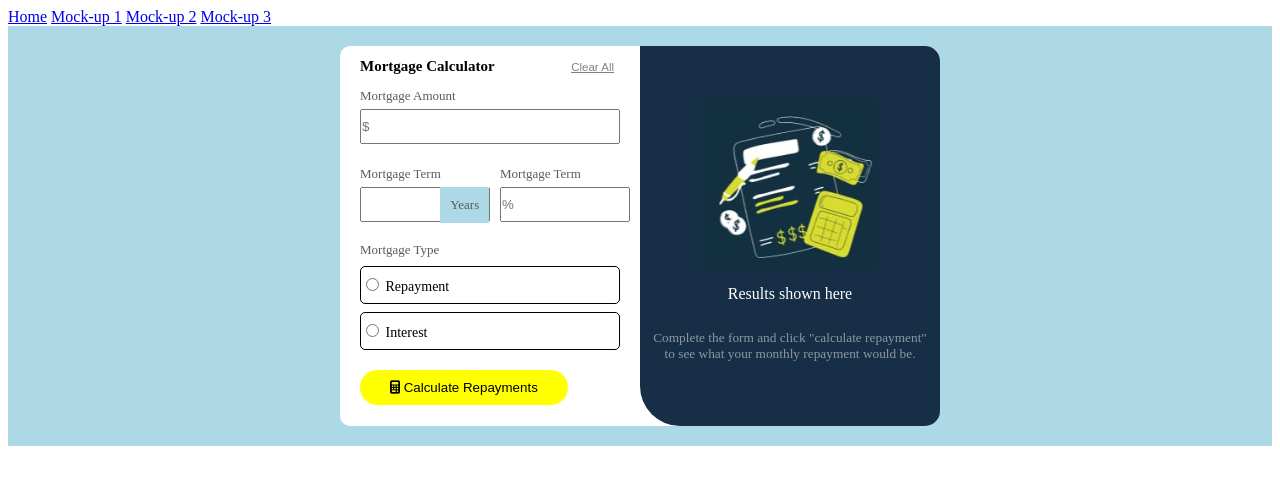
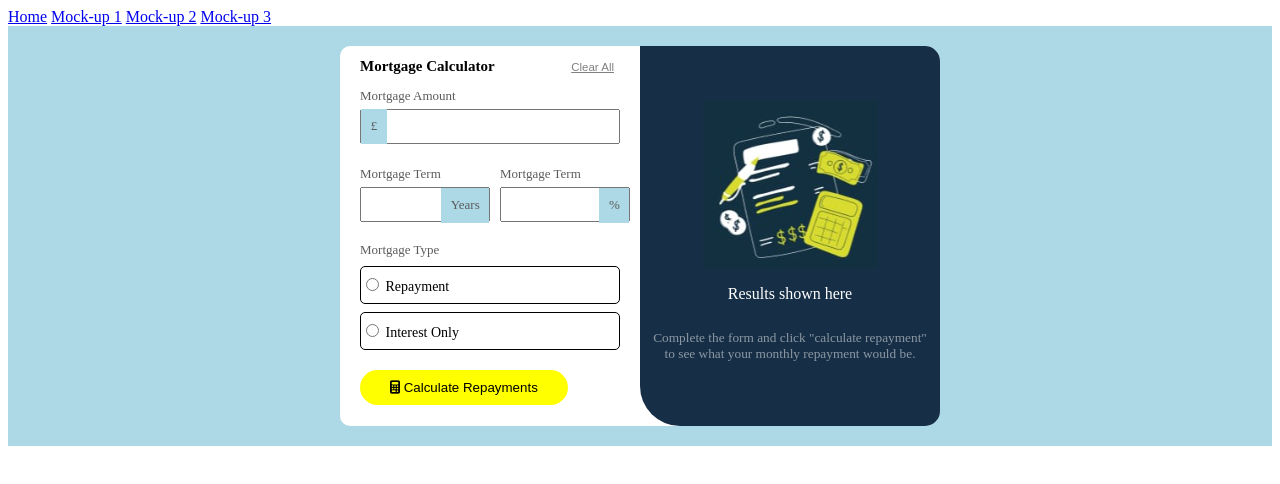
Before and after one commit to akin-holo/FlexiSAF_Hank-on-task-1, a plain HTML site: page mock-ups/2-calculator.html in a window 1280 px wide. Drawn offline with Linux system fonts and the light colour scheme; a web font is replaced by a local one.

Commit message:
Update calculate
Added the artificial placeholder to the input

```diff
--- a/mock-ups/2-calculator.html
+++ b/mock-ups/2-calculator.html
@@ -56,13 +56,22 @@
       }
 
       .mort-amount {
+          position: relative;
           display: flex;
           flex-direction: column;
           margin: 0 20px;
           gap: 5px;
       }
       .amount {
-          padding: 8px 0;
+          padding: 8px 40px;
+      }
+      .placeholder-amount {
+          position: absolute;
+          display: block;
+          top: 37.5%;
+          left: 0.5%;
+          padding: 9.5px;
+          background-color: #add8e6;
       }
 
       .y-and-i-wrapper {
@@ -77,12 +86,20 @@
           padding: 8px 0;
           margin-top: 5px;
       }
-      .y-and-i-wrapper .pseudo-years {
+      .y-and-i-wrapper .placeholder-years {
           position: absolute;
-          top: 40%;
+          top: 40.9%;
           right: 7.7%;
-          padding: 10px;
+          padding: 9.5px;
           background-color: #add8e6;
+      }
+      .y-and-i-wrapper .placeholder-percent {
+          position: absolute;
+          top: 40.9%;
+          right: 7.7%;
+          padding: 9.5px;
+          background-color: #add8e6;
+
       }
 
 
@@ -161,9 +178,11 @@
             <button type="reset" class="clear-all" id="clearAll">Clear All</button>
           </div>
 
+                <!-- Mortage Amount -->
           <label for="amount" class="mort-amount">
             <span>Mortgage Amount</span>
-            <input class="amount" id="amount" inputmode="numeric" placeholder="$">
+            <input class="amount" id="amount" inputmode="numeric">
+            <span class="placeholder-amount">&pound;</span>
           </label>
 
                 <!-- years and Interest -->
@@ -171,15 +190,15 @@
             <label>
               <span>Mortgage Term</span>
               <input type="number">
-              <span class="pseudo-years">Years</span>
+              <span class="placeholder-years">Years</span>
             </label>
 
                   <!-- Morgate Term -->
-            <div>
+            <label>
               <span>Mortgage Term</span>
-              <input type="number" placeholder="%">
-              <!-- <span class="pseudo-percent">&#37;</span> -->
-            </div>
+              <input type="number">
+              <span class="placeholder-percent">&#37;</span>
+            </label>
           </div>
 
                   <!-- Morgate Type -->
@@ -192,7 +211,7 @@
 
             <label for="interest">
               <input type="radio" name="mortgageType" id="interest" aria-colindex="">
-              Interest
+              Interest Only
             </label>
           </div>
 
```
